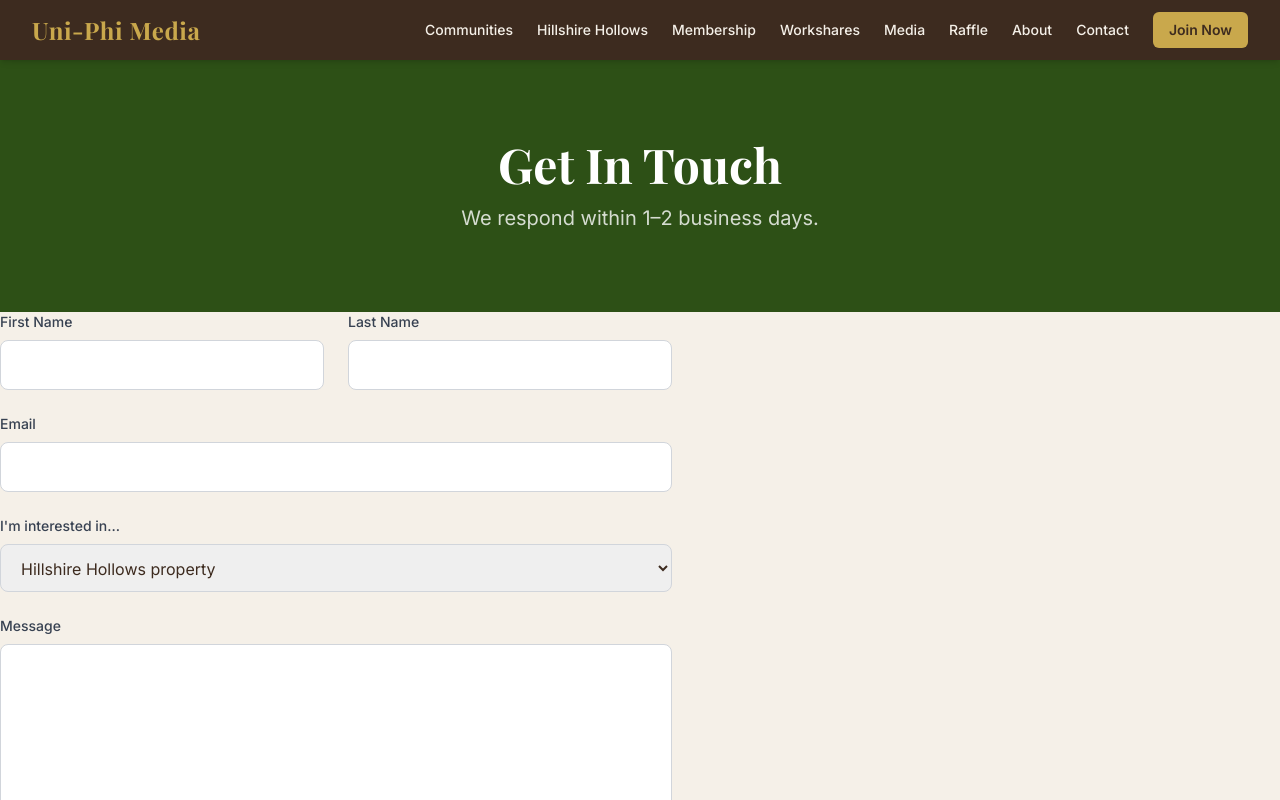
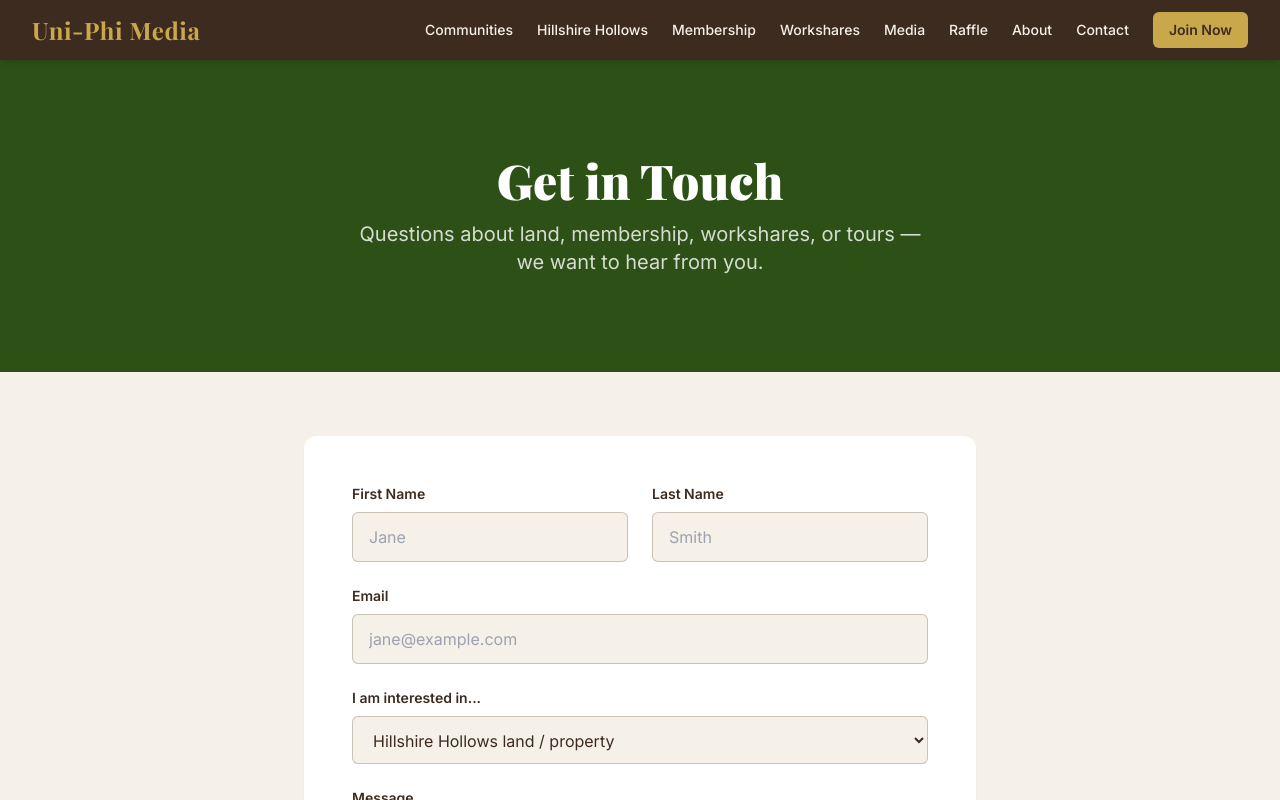
Before and after one commit to dutchiono/uniphimedia, a Next.js app: page /contact in a window 1280 px wide. Shown: the top 800 px of the page. Built offline with nearby package versions, Linux system fonts and the light colour scheme.

Commit message:
feat: complete site rebuild — all core pages, nav, footer, design system

```diff
--- a/src/app/contact/page.tsx
+++ b/src/app/contact/page.tsx
@@ -1,55 +1,50 @@
-import type { Metadata } from 'next';
-
-export const metadata: Metadata = {
-  title: 'Contact',
-  description: 'Get in touch with Uni-Phi Media. We respond within 1-2 business days.',
-};
-
 export default function ContactPage() {
   return (
-    <div>
-      <section className="bg-brand-green text-white py-20 text-center">
-        <div className="max-w-3xl mx-auto px-4">
-          <h1 className="font-heading text-5xl font-bold mb-4">Get In Touch</h1>
-          <p className="text-xl text-white/80">We respond within 1–2 business days.</p>
+    <>
+      <section className="bg-brand-green text-white section-pad py-24 text-center">
+        <div className="container-max">
+          <h1 className="font-heading text-5xl font-black mb-4">Get in Touch</h1>
+          <p className="text-white/80 text-xl max-w-xl mx-auto">Questions about land, membership, workshares, or tours — we want to hear from you.</p>
         </div>
       </section>
-      <section className="section max-w-2xl">
-        <form className="space-y-6">
+
+      <section className="bg-brand-cream section-pad">
+        <div className="container-max max-w-2xl mx-auto">
+          <form className="bg-white rounded-xl shadow-sm p-8 md:p-12 space-y-6">
             <div className="grid sm:grid-cols-2 gap-6">
               <div>
-              <label className="block text-sm font-medium text-gray-700 mb-2">First Name</label>
-              <input type="text" className="w-full border border-gray-300 rounded-lg px-4 py-3 focus:outline-none focus:ring-2 focus:ring-brand-green" />
+                <label className="block text-sm font-semibold text-brand-bark mb-2">First Name</label>
+                <input type="text" className="w-full border border-brand-stone/30 rounded-md px-4 py-3 focus:outline-none focus:ring-2 focus:ring-brand-green bg-brand-cream" placeholder="Jane" />
               </div>
               <div>
-              <label className="block text-sm font-medium text-gray-700 mb-2">Last Name</label>
-              <input type="text" className="w-full border border-gray-300 rounded-lg px-4 py-3 focus:outline-none focus:ring-2 focus:ring-brand-green" />
+                <label className="block text-sm font-semibold text-brand-bark mb-2">Last Name</label>
+                <input type="text" className="w-full border border-brand-stone/30 rounded-md px-4 py-3 focus:outline-none focus:ring-2 focus:ring-brand-green bg-brand-cream" placeholder="Smith" />
               </div>
             </div>
             <div>
-            <label className="block text-sm font-medium text-gray-700 mb-2">Email</label>
-            <input type="email" className="w-full border border-gray-300 rounded-lg px-4 py-3 focus:outline-none focus:ring-2 focus:ring-brand-green" />
+              <label className="block text-sm font-semibold text-brand-bark mb-2">Email</label>
+              <input type="email" className="w-full border border-brand-stone/30 rounded-md px-4 py-3 focus:outline-none focus:ring-2 focus:ring-brand-green bg-brand-cream" placeholder="jane@example.com" />
             </div>
             <div>
-            <label className="block text-sm font-medium text-gray-700 mb-2">I'm interested in...</label>
-            <select className="w-full border border-gray-300 rounded-lg px-4 py-3 focus:outline-none focus:ring-2 focus:ring-brand-green">
-              <option>Hillshire Hollows property</option>
+              <label className="block text-sm font-semibold text-brand-bark mb-2">I am interested in...</label>
+              <select className="w-full border border-brand-stone/30 rounded-md px-4 py-3 focus:outline-none focus:ring-2 focus:ring-brand-green bg-brand-cream">
+                <option>Hillshire Hollows land / property</option>
                 <option>Membership</option>
-              <option>Workshares</option>
-              <option>Booking a tour</option>
-              <option>Media / press inquiry</option>
-              <option>General question</option>
+                <option>Workshare program</option>
+                <option>Scheduling a tour</option>
+                <option>The raffle</option>
+                <option>Media / content</option>
+                <option>Something else</option>
               </select>
             </div>
             <div>
-            <label className="block text-sm font-medium text-gray-700 mb-2">Message</label>
-            <textarea rows={6} className="w-full border border-gray-300 rounded-lg px-4 py-3 focus:outline-none focus:ring-2 focus:ring-brand-green" />
+              <label className="block text-sm font-semibold text-brand-bark mb-2">Message</label>
+              <textarea rows={5} className="w-full border border-brand-stone/30 rounded-md px-4 py-3 focus:outline-none focus:ring-2 focus:ring-brand-green bg-brand-cream resize-none" placeholder="Tell us about yourself and what you're looking for..." />
             </div>
-          <button type="submit" className="btn-primary w-full text-center text-lg py-4">
-            Send Message
-          </button>
+            <button type="submit" className="btn-primary w-full text-lg py-4">Send Message</button>
           </form>
+        </div>
       </section>
-    </div>
-  );
+    </>
+  )
 }
```
Lines whose indentation alone changed are shown as unchanged.
